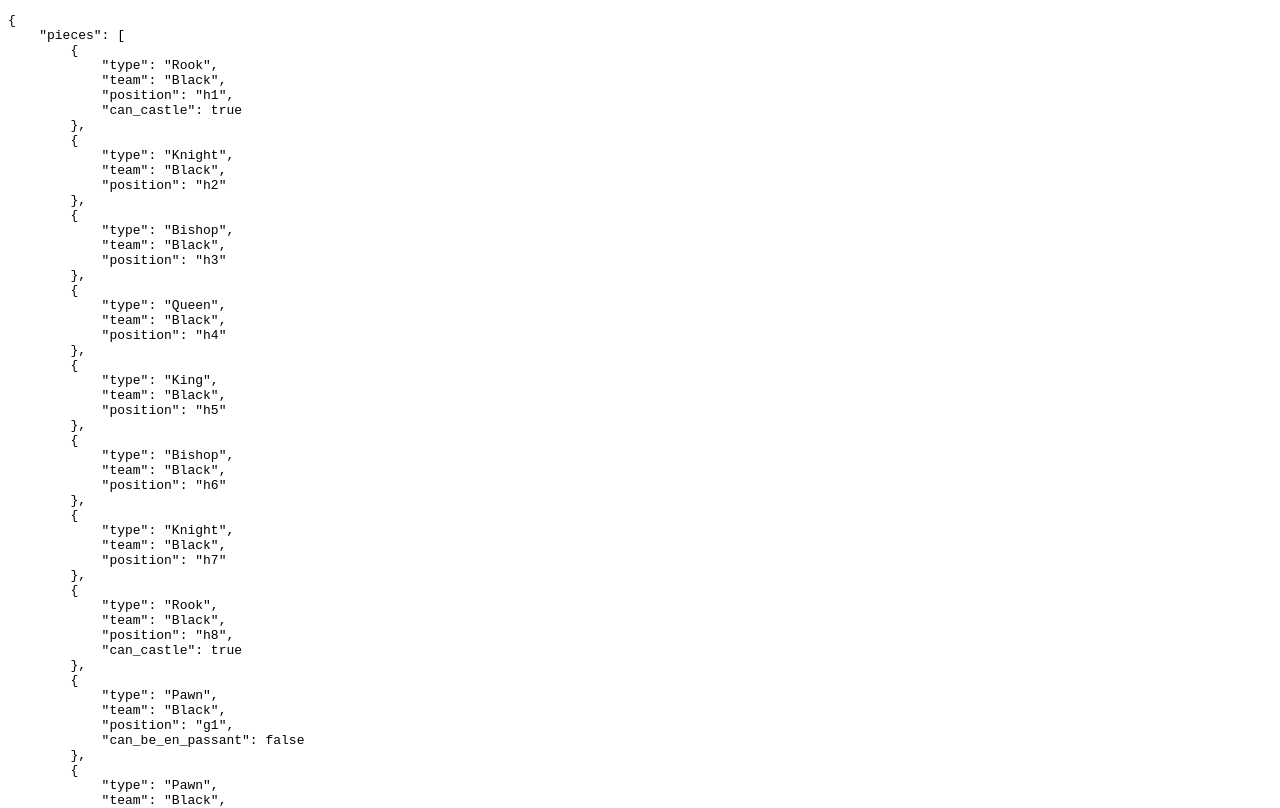
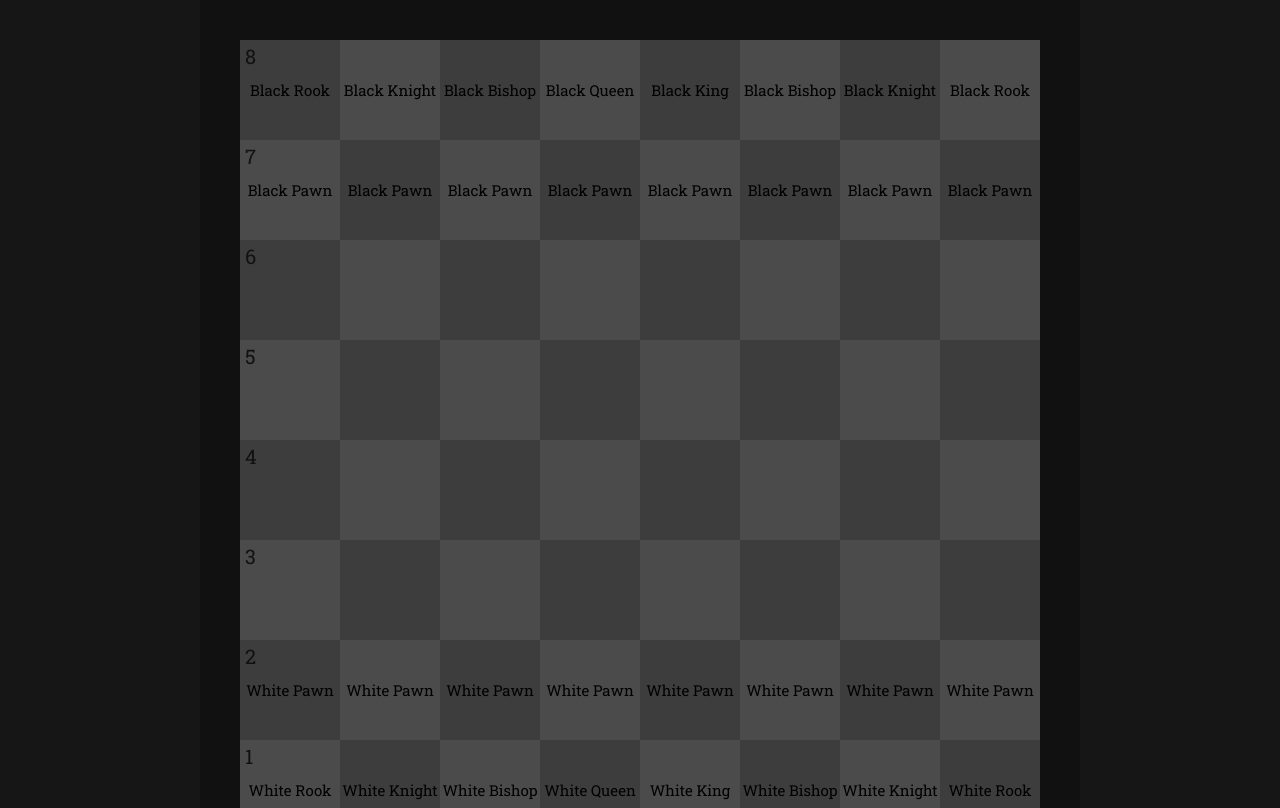
Before and after one commit to FinOCE/chess, a Next.js app: page / in a window 1280 px wide. Shown: the top 808 px of the page. Built offline with nearby package versions, Linux system fonts and the light colour scheme.

Commit message:
Create board UI

```diff
--- /dev/null
+++ b/components/board.tsx
@@ -0,0 +1,48 @@
+import Board, {Col} from '../utils/Board'
+import Piece from '../components/piece'
+import styles from '../styles/board.module.sass'
+
+export default function board() {
+    let board = new Board()
+
+    let cells = Array.from(Array(8).keys(), () => Array.from(Array(8).keys()), () => undefined)
+    let colors = ['#3d3d3d', '#4b4b4b']
+
+    return (
+        <div id={styles.board}>
+            {cells.map((a, x) => {
+                return (
+                    <>
+                        {a.map((b, y) => (
+                            <div className={styles.checker} style={{background: colors[(x + y) % 2]}}>
+                                {x === 7 ? (
+                                    <span className={[
+                                        styles.label,
+                                        styles.labely
+                                    ].join(' ')}>
+                                        {Col[y].toUpperCase()}
+                                    </span>
+                                ) : ''}
+                                {y === 0 ? (
+                                    <span className={[
+                                        styles.label,
+                                        styles.labelx
+                                    ].join(' ')}>
+                                        {8-x}
+                                    </span>
+                                ) : ''}
+                            </div>
+                        ))}
+                    </>
+                )
+            })}
+            {board.pieces.map((piece, i) => {
+                let top = (7 - (piece.position.charCodeAt(0) - 97)) * 100
+                let left = (Number(piece.position.split('')[1]) - 1)*100
+                return (
+                    <Piece key={i} data={piece} style={{left, top}} />
+                )
+            })}
+        </div>
+    )
+}
--- /dev/null
+++ b/components/piece.tsx
@@ -0,0 +1,16 @@
+import {Properties} from 'csstype'
+import Piece from '../utils/Piece'
+import styles from '../styles/piece.module.sass'
+
+export interface PieceProps {
+    data: Piece
+    style: Properties<string | number, string & {}>
+}
+
+export default function piece(props: PieceProps) {
+    return (
+        <div className={styles.piece} style={props.style}>
+            {props.data.team} {props.data.type}
+        </div>
+    )
+}
--- a/package.json
+++ b/package.json
@@ -25,6 +25,7 @@
   },
   "devDependencies": {
     "@types/react": "^17.0.14",
+    "sass": "^1.35.2",
     "typescript": "^4.3.5"
   }
 }
--- /dev/null
+++ b/pages/_app.tsx
@@ -0,0 +1,5 @@
+import '../styles/global.sass'
+
+export default function App({Component, pageProps}: any) {
+    return <Component {...pageProps} />
+}
--- a/pages/index.tsx
+++ b/pages/index.tsx
@@ -1,9 +1,10 @@
-import Board from '../utils/Board'
+import Board from '../components/board'
+import styles from '../styles/index.module.sass'
 
-export default function Page() {
-    let board = new Board()
-
+export default function index() {
     return (
-        <pre><code>{JSON.stringify(board, null, 4)}</code></pre>
+        <div id={styles.index}>
+            <Board />
+        </div>
     )
 }
--- /dev/null
+++ b/styles/board.module.sass
@@ -0,0 +1,29 @@
+#board
+    position: relative
+    background-size: 100px 100px
+    background-position: 0 0, 100 0, 100 -100 0 -100
+    height: 800px
+    width: 800px
+    font-size: 0
+    border: 40px solid #111
+
+.checker
+    width: 100px
+    height: 100px
+    display: inline-block
+    margin: 0
+    position: relative
+    user-select: none
+
+    .label
+        position: absolute
+        color: #111
+        font-size: 20px
+
+        &.labely
+            bottom: 3px
+            right: 5px
+
+        &.labelx
+            top: 3px
+            left: 5px
--- /dev/null
+++ b/styles/global.sass
@@ -0,0 +1,12 @@
+@import url('https://fonts.googleapis.com/css2?family=Roboto+Slab&display=swap')
+
+*
+    margin: 0
+    font-family: 'Roboto Slab'
+
+body
+    background: #161616
+    min-height: 100vh
+    display: flex
+    align-items: center
+    justify-content: center
--- /dev/null
+++ b/styles/piece.module.sass
@@ -0,0 +1,8 @@
+.piece
+    position: absolute
+    display: inline-flex
+    align-items: center
+    justify-content: center
+    height: 100px
+    width: 100px
+    font-size: 15px
```
Also changed, not shown: styles/index.module.sass (added), 1 other file (tests, documents, lock files or other folders).
